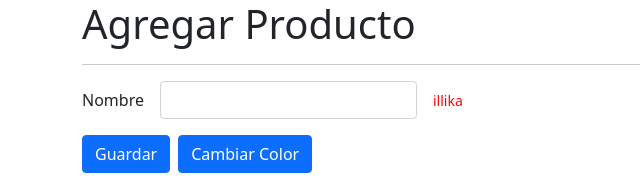
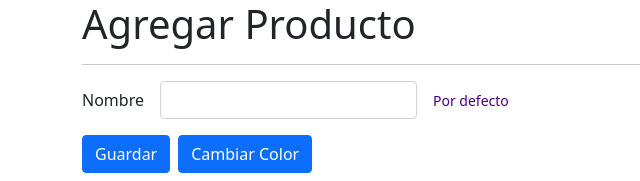
Before and after one commit to illika/directivasApp, an Angular app: page /productos/agregar in a window 1280 px wide. Shown: the top 181 px of the page, without its empty margins (0-640 px from the left). Built offline with nearby package versions, Linux system fonts and the light colour scheme.

Commit message:
Input() setters

```diff
--- a/src/app/productos/pages/agregar/agregar.component.html
+++ b/src/app/productos/pages/agregar/agregar.component.html
@@ -12,9 +12,11 @@
         </div>
         <div class="col-auto">
             <span *ngIf="tieneError()" errorMsg
+            ></span>
+            <!--
             [mensaje]="mensaje"
             [color]="color"
-            >Requerido</span>
+            -->
         </div>
     </div>
 
--- a/src/app/productos/pages/agregar/agregar.component.ts
+++ b/src/app/productos/pages/agregar/agregar.component.ts
@@ -16,7 +16,7 @@
   });
 
   mensaje: string = "illika";
-  color: string = "red";
+  color: string = "green";
 
   ngOnInit(): void {
   }
@@ -26,11 +26,12 @@
   }
 
   cmabiarTexto() {
-    this.mensaje = "katari";
+    this.mensaje = Math.random().toString();
   }
 
   cambiarColor() {
-    this.color = "green";
+    const color = "#xxxxxx".replace(/x/g, y=>(Math.random()*16|0).toString(16));
+    this.color = color;
   }
 
 }
--- a/src/app/shared/directives/error-msg.directive.ts
+++ b/src/app/shared/directives/error-msg.directive.ts
@@ -5,10 +5,24 @@
 })
 export class ErrorMsgDirective implements OnInit, OnChanges {
 
+  private _color: string = "indigo";
+  private _mensaje: string = "Por defecto";
+
   htmlElement: ElementRef<HTMLElement>;
 
-  @Input() color: string = "red";
-  @Input() mensaje: string = "Este campo es requerido";
+  //@Input() color: string = "red";
+  @Input() set color(value: string) {
+    this.htmlElement.nativeElement.style.color = value;
+    this._color = value;
+  }
+
+  //@Input() mensaje: string = "Este campo es requerido";
+  @Input() set mensaje(value: string) {
+    this.htmlElement.nativeElement.innerText = value;
+    this._mensaje = value;
+    console.log(this.mensaje);
+
+  }
 
   constructor(private el: ElementRef<HTMLElement>) {
     this.htmlElement = el;
@@ -18,9 +32,11 @@
     console.log("OnInit DIrective");
     this.setColor();
     this.setMensaje();
+    this.setEstilos();
   }
 
   ngOnChanges(changes: SimpleChanges): void {
+    /*
     if(changes["mensaje"]) {
       const msg = changes["mensaje"].currentValue;
       this.htmlElement.nativeElement.innerText = msg;
@@ -31,16 +47,20 @@
     }
 
     console.log(changes);
+    */
 
   }
 
+  setEstilos() {
+    this.htmlElement.nativeElement.classList.add("form-text");
+  }
+
   setColor(): void {
-    this.htmlElement.nativeElement.classList.add("form-text");
-    this.htmlElement.nativeElement.style.color = this.color;
+    this.htmlElement.nativeElement.style.color = this._color;
   }
 
   setMensaje(): void {
-    this.htmlElement.nativeElement.innerText = this.mensaje;
+    this.htmlElement.nativeElement.innerText = this._mensaje;
   }
 
 }
```
